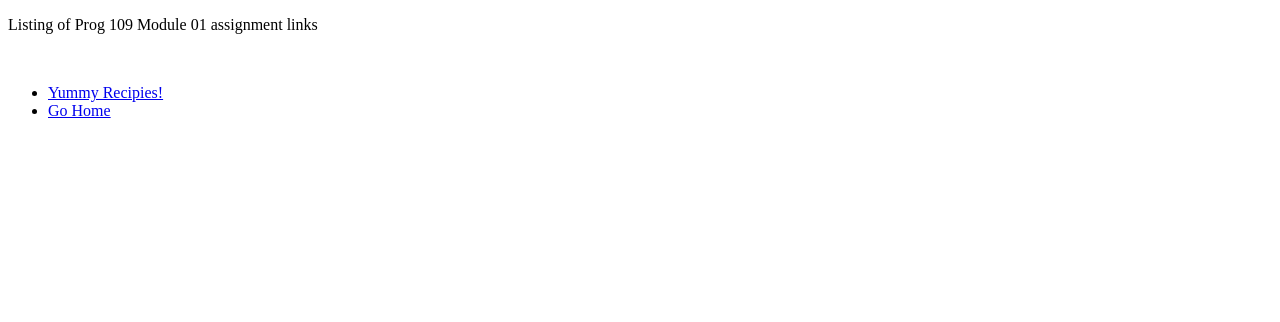
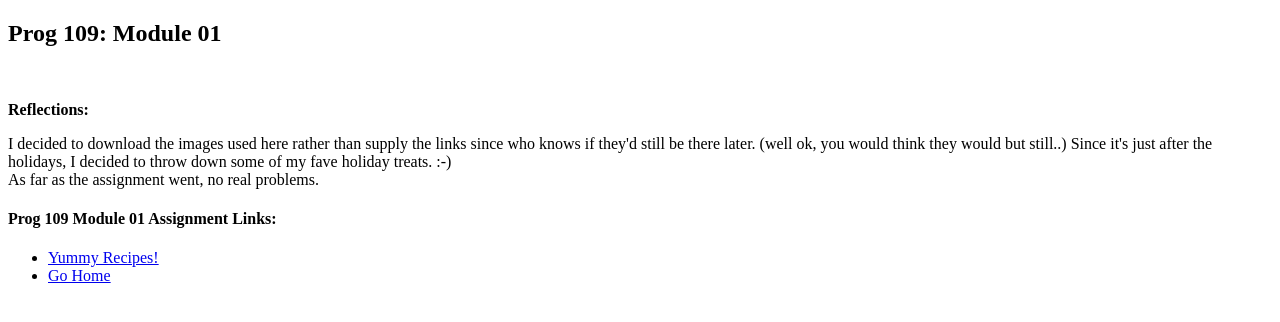
Before and after one commit to Caryswebsite1/Prog109, a plain HTML site: page M01/index.html in a window 1280 px wide. Drawn offline with Linux system fonts and the light colour scheme.

Commit message:
Updated for reflections etc

```diff
--- a/M01/index.html
+++ b/M01/index.html
@@ -8,11 +8,21 @@
       </head>
 
       <body>
-        <p>Listing of Prog 109 Module 01 assignment links</p>
-	<br>
+	<h2> Prog 109: Module 01 </h2><br>
+
+	<p><strong>Reflections:</strong></p>
+
+	<p> I decided to download the images used here rather than supply the links since who knows
+	if they'd still be there later.  (well ok, you would think they would but still..) Since it's
+	just after the holidays, I decided to throw down some of my fave holiday treats. :-) <br>
+
+	As far as the assignment went, no real problems.
+	</p>
+
+        <h4>Prog 109 Module 01 Assignment Links:</h4>
 
 	<ul>
-    	<li><a href="./Recipies/recipies.html" target="_blank">Yummy Recipies!</a></li>
+    	<li><a href="Recipies/recipes.html" target="_blank">Yummy Recipes!</a></li>
  	<li><a href="../index.html" target="_blank">Go Home</a></li>
  	</ul>
 
```
